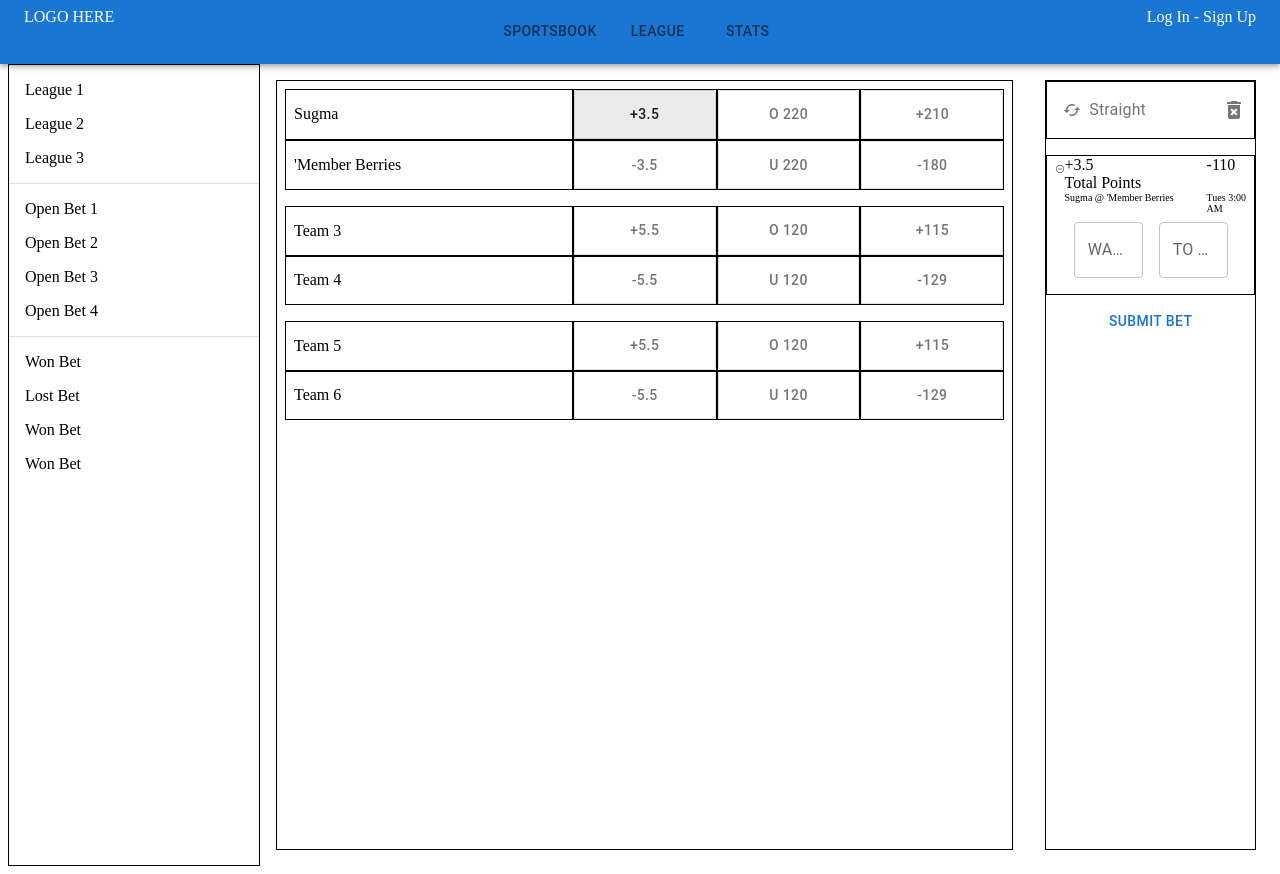
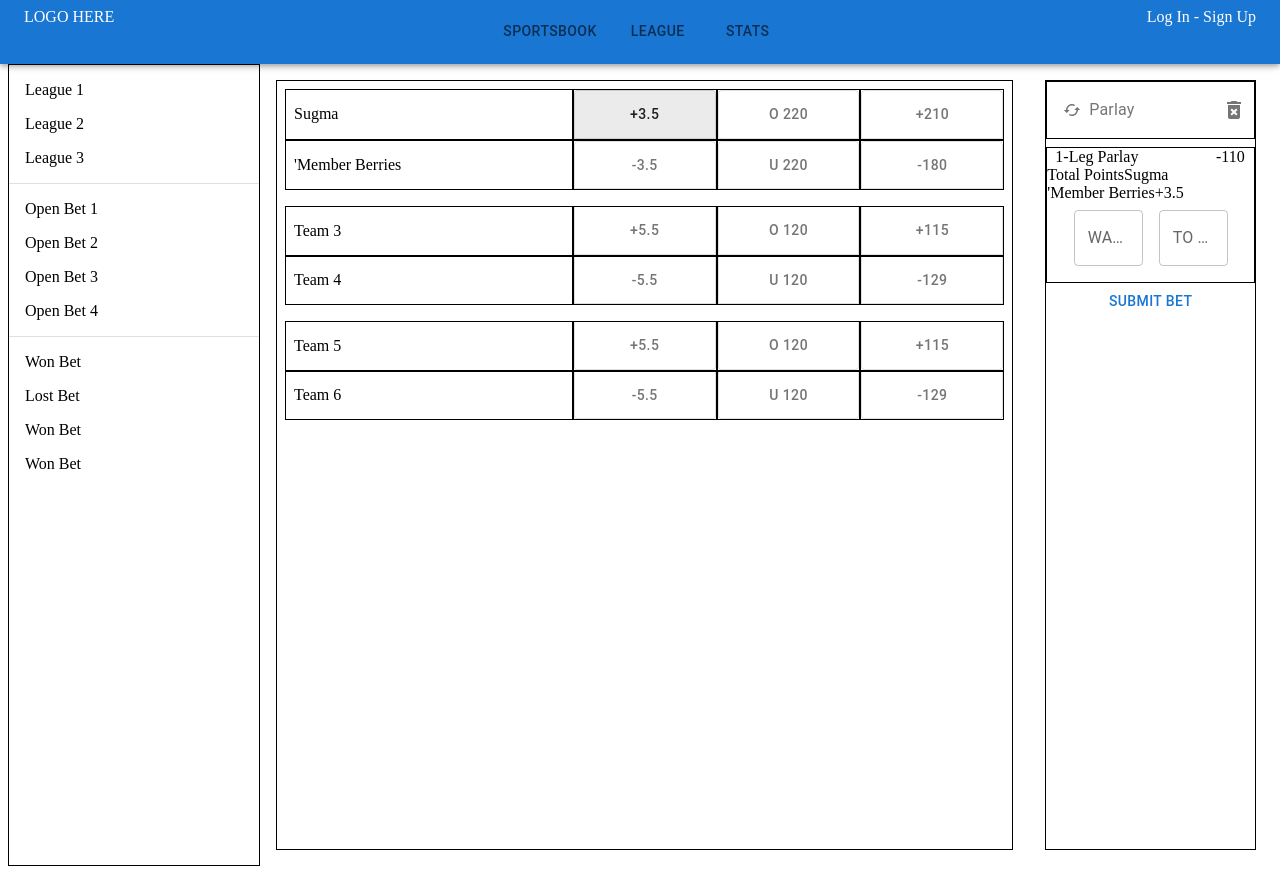
Before and after one commit to jsimerly/SIHSportsbook, a React app in the folder Frontend/: page / in a window 1280 px wide. Both pictures are taken after a click on the button "+3.5". Built offline with nearby package versions, Linux system fonts and the light colour scheme; the HTML template or start-up script is replaced by a standard one.

Commit message:
stopping point

```diff
--- a/Frontend/src/components/molecules/ParlayTile.js
+++ b/Frontend/src/components/molecules/ParlayTile.js
@@ -9,8 +9,67 @@ import RemoveCircleOutlineIcon from '@mui/icons-material/RemoveCircleOutline';
 
 
 export default function ParlayTile(props){
+    function checkForBets() {
+        if (props.selectedBets.length === 0) {
+            return (<div></div>)
+        } else {
+            return (<div> {parlayBody()} </div>)
+        }
+    }
+
+    function calcParlayLine() {
+        return (-110)
+    }
+
+    function parlayBody() {
+        return (
+            <Box sx={{border:1}}>
+                <Grid container sx={{mr:1 , ml: 1}}>
+                    <Grid item xs={6}>
+                        {props.selectedBets.length}-Leg Parlay
+                    </Grid>
+                    <Grid container justifyContent={"flex-end"} item xs={5}>
+                        {calcParlayLine()}
+                    </Grid>
+                </Grid>
+                <Box sx={{mb:1}}>
+                    {props.selectedBets.map((bet, index) => {
+                        return (
+                            <Box>
+                                <Grid container>
+                                    <Grid item>
+                                            Total Points
+                                        </Grid>
+                                    <Grid item>
+                                            {bet.matchupData.data.team1}
+                                        </Grid>
+                                    <Grid item>
+                                            {bet.matchupData.data.team2}
+                                        </Grid>
+                                    <Grid item>
+                                            {bet.betData.betValue}
+                                        </Grid>
+                                    </Grid>
+                            </Box>
+
+                        )
+                    })}
+                </Box>
+                <Box>
+                    <Grid container justifyContent={"center"}>
+                        <Grid item xs={4} sx={{mr:1, mb:2}}>
+                            <TextField label="WAGER"/>
+                        </Grid>
+                        <Grid item xs={4} sx={{ml:1, mb:2}}>
+                            <TextField label="TO WIN"/>
+                        </Grid>
+                    </Grid>
+                </Box>
+            </Box>
+         )
+    }
 
     return (
-        <div> THIS IS A PARLAY TILE </div>
+        checkForBets()
     )
  }
--- a/Frontend/src/components/organisms/BetSlip.js
+++ b/Frontend/src/components/organisms/BetSlip.js
@@ -15,15 +15,15 @@ import {
  import ParlayTile from "../molecules/ParlayTile";
 
 export default function BetSlip(props){
-    const [selectedBets, setSelectedBets] = useState(props.data)
-    const [parlayStatus, setParlayStatus] = useState(false)
+    const [selectedBets, setSelectedBets] = useState(props.selectedBets)
+    const [parlayStatus, setParlayStatus] = useState(true)
 
     useEffect(() => {
         setSelectedBets(props.data)
     }, [props.data])
 
     function submitButton() {
-        if (selectedBets.length === 0 ){
+        if (props.selectedBets.length === 0 ){
             return (<div></div>)
         } else {
             return (<Button> Submit Bet </Button>)
@@ -54,12 +54,14 @@ export default function BetSlip(props){
     function parlayToggleComponent(){
         if (parlayStatus) {
             return (
-                <ParlayTile/>
+                <ParlayTile
+                    selectedBets={props.selectedBets}
+                />
             )
         } else {
             return (
                 <List>
-                    {selectedBets.map((bet, index) =>
+                    {props.selectedBets.map((bet, index) =>
                         <BetSlipTile
                             bet={bet}
                             handleRemoveBet={props.handleRemoveBet}
--- a/Frontend/src/components/pages/HomePage.js
+++ b/Frontend/src/components/pages/HomePage.js
@@ -121,7 +121,7 @@ export default function App(props){
                     <BetSlip
                         handleRemoveBet={handleRemoveBet}
                         handleRemoveAllBets={handleRemoveAllBets}
-                        data={selectedBets}
+                        selectedBets={selectedBets}
                     />
                 </Grid>
             </Grid>
```
